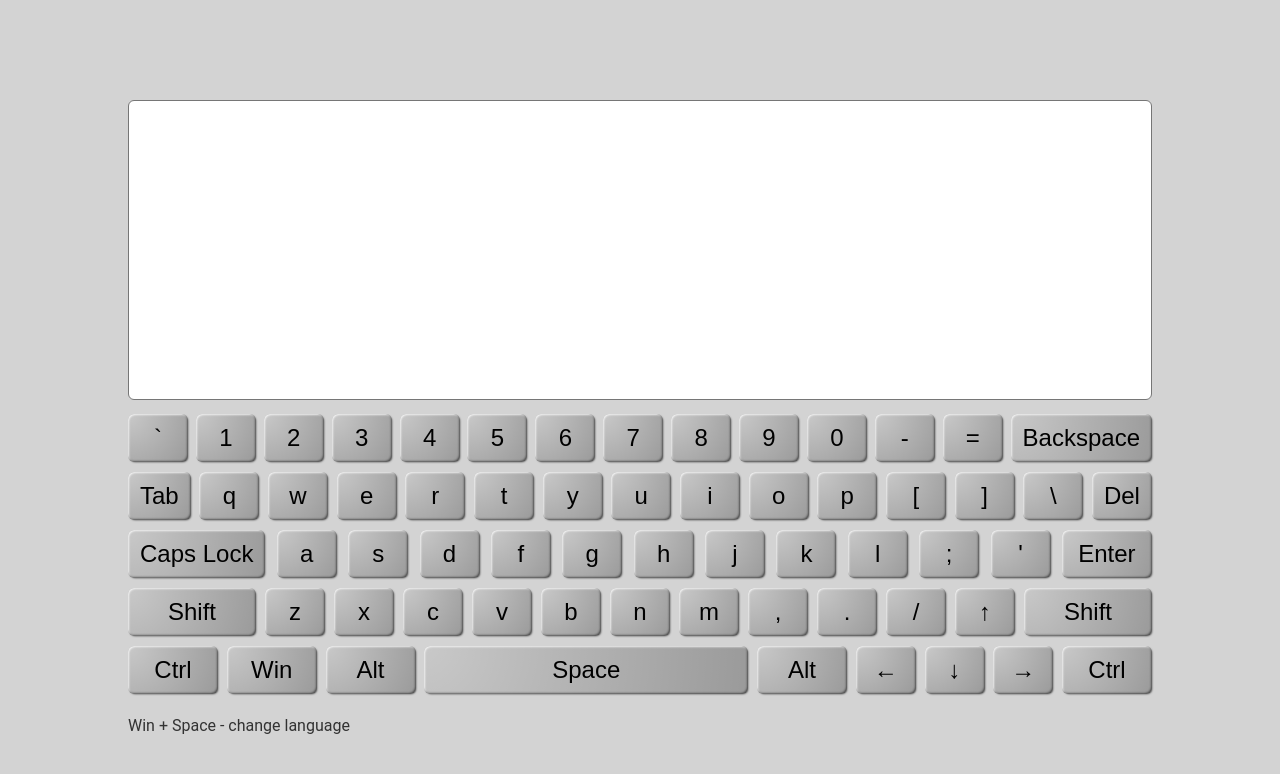
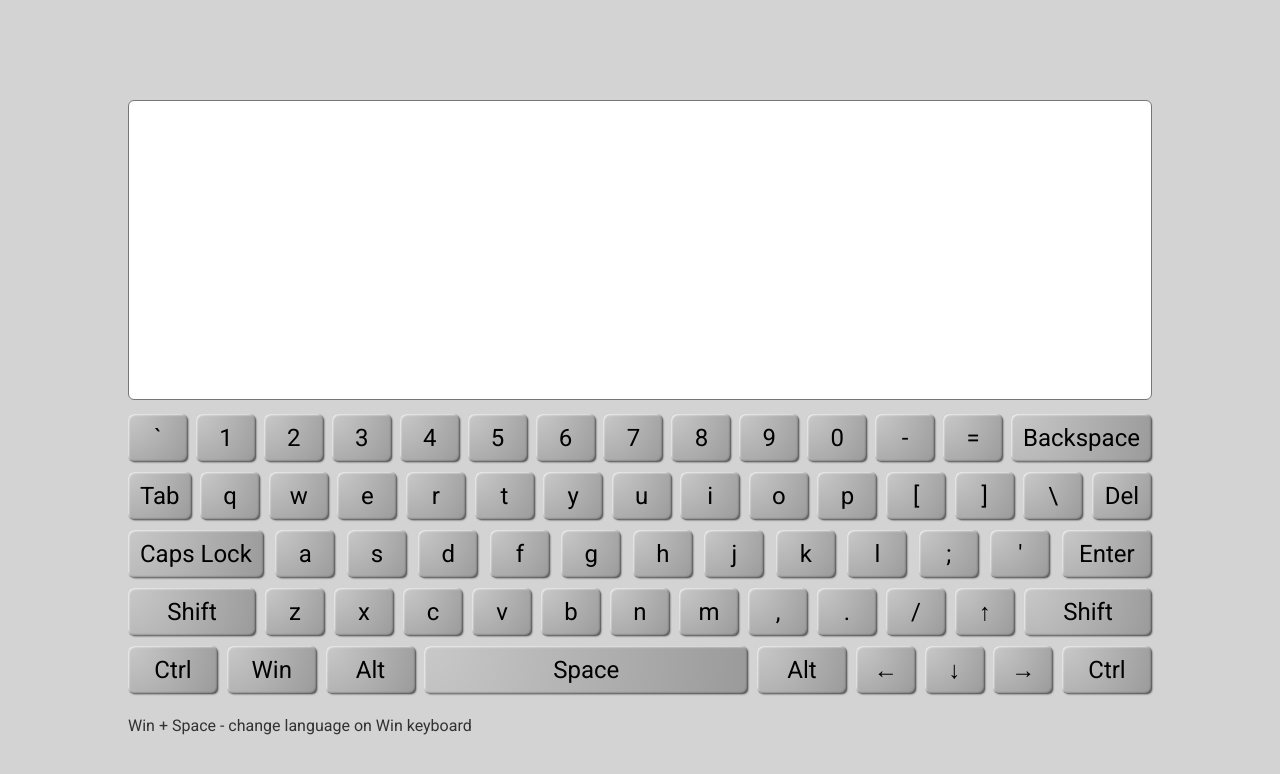
Before and after one commit to olgalatkina/virtual-keyboard, a website: page index.html in a window 1280 px wide. Drawn offline with Linux system fonts and the light colour scheme.

Commit message:
feat: add generate keyboard to DOM

```diff
--- a/index.html
+++ b/index.html
@@ -4,10 +4,9 @@
     <meta charset="UTF-8">
     <meta name="viewport" content="width=device-width, initial-scale=1.0">
     <title>Virtual Keyboard</title>
-    <link rel="stylesheet" href="./src/css/style.css">
 </head>
 <body>
-    <section class="container">
+    <!-- <section class="container">
         <textarea name="textarea" id="output" class="textarea"></textarea>
         <div class="keyboard">
             <div class="keyboard__row">
@@ -44,7 +43,7 @@
                 <button class="keyboard__key">Del</button>
             </div>
             <div class="keyboard__row">
-                <button class="keyboard__key  keyboard__key_wide">Caps&nbsp;Lock</button>
+                <button class="keyboard__key">Caps&nbsp;Lock</button>
                 <button class="keyboard__key">a</button>
                 <button class="keyboard__key">s</button>
                 <button class="keyboard__key">d</button>
@@ -85,7 +84,8 @@
                 <button class="keyboard__key  keyboard__key_wide">Ctrl</button>
             </div>
         </div>
-        <p class="keyboard__change-lang">Win + Space - change language</p>
-    </section>
+        <p class="keyboard__text">Win + Space - change language  on Win keyboard</p>
+    </section> -->
+    <script src="./src/index.js"></script>
 </body>
 </html>
--- a/src/css/style.css
+++ b/src/css/style.css
@@ -14,7 +14,7 @@
   }
 
   body {
-    font-family: "Roboto", "Verdana", sans-serif;
+    font-family: "Roboto", "Arial", sans-serif;
     font-size: 24px;
     line-height: 24px;
     font-weight: 400;
@@ -52,6 +52,7 @@
     align-items: center;
     justify-content: center;
 
+    font-family: "Roboto", "Arial", sans-serif;
     font-size: 24px;
     line-height: 24px;
     font-weight: 400;
@@ -61,6 +62,7 @@
     padding: 12px;
     border: none;
     border-radius: 6px;
+    /* outline: none; */
 
     background: rgb(100,100,100) radial-gradient(circle at 0 0, rgba(255,255,255,.65), rgba(255,255,255,.35));
     box-shadow:
@@ -83,15 +85,14 @@
     flex-basis: 128px;
   }
 
-  .keyboard__key:hover {
+  .active {
     box-shadow: inset 0 1px 3px 1px rgba(0,0,0,.5), inset 0 0 0 2em rgba(255,255,255,.5);
   }
 
-  .active {
+  .keyboard__key:hover {
     background-color: rgb(114, 160, 245);
-    border-radius: 24px;
   }
 
-  .keyboard__change-lang {
+  .keyboard__text {
     font-size: 16px;
   }
--- a/src/index.js
+++ b/src/index.js
@@ -0,0 +1,73 @@
+const addStyleLink = (cssLink) => {
+  const head = document.querySelector('head');
+  const link = document.createElement('link');
+  link.rel = 'stylesheet';
+  link.href = cssLink;
+  head.append(link);
+};
+
+const addElementToDom = (element) => {
+  const body = document.querySelector('body');
+  body.append(element);
+};
+
+const keyboardRows = [
+  [96, 49, 50, 51, 52, 53, 54, 55, 56, 57, 48, 45, 61, 'Backspace'],
+  ['Tab', 113, 119, 101, 114, 116, 121, 117, 105, 111, 112, 91, 93, 92, 'Del'],
+  ['Caps&nbsp;Lock', 97, 115, 100, 102, 103, 104, 106, 107, 108, 59, 39, 'Enter'],
+  ['Shift', 122, 120, 99, 118, 98, 110, 109, 44, 46, 47, '&uarr;', 'Shift'],
+  ['Ctrl', 'Win', 'Alt', 'Space', 'Alt', '&larr;', '&darr;', '&rarr;', 'Ctrl'],
+];
+
+const createKeyboard = () => {
+  const section = document.createElement('section');
+  section.className = 'container';
+
+  const textarea = document.createElement('textarea');
+  textarea.className = 'textarea';
+  textarea.setAttribute('id', 'output');
+  section.append(textarea);
+  const keyboard = document.createElement('div');
+  keyboard.className = 'keyboard';
+  section.append(keyboard);
+
+  keyboardRows.forEach((row) => {
+    const keyboardRow = document.createElement('div');
+    keyboardRow.className = 'keyboard__row';
+
+    row.forEach((key) => {
+      const keyboardKey = document.createElement('button');
+      keyboardKey.className = 'keyboard__key';
+      if (typeof key === 'number') {
+        keyboardKey.innerHTML = String.fromCharCode(key);
+      } else {
+        if (key === 'Enter' || key === 'Ctrl' || key === 'Win' || key === 'Alt') {
+          keyboardKey.className = 'keyboard__key keyboard__key_wide';
+        }
+        if (key === 'Shift') {
+          keyboardKey.className = 'keyboard__key keyboard__key_shift';
+        }
+        if (key === 'Space') {
+          keyboardKey.className = 'keyboard__key keyboard__key_space';
+        }
+        keyboardKey.innerHTML = key;
+      }
+      keyboardRow.append(keyboardKey);
+    });
+
+    keyboard.append(keyboardRow);
+  });
+
+  const text = document.createElement('p');
+  text.className = 'keyboard__text';
+  text.innerHTML = 'Win + Space - change language on Win keyboard';
+  section.append(text);
+
+  addElementToDom(section);
+};
+
+window.onload = () => {
+  addStyleLink('./src/css/style.css');
+  addStyleLink('https://fonts.googleapis.com/css2?family=Roboto&display=swap');
+  createKeyboard();
+};
```
